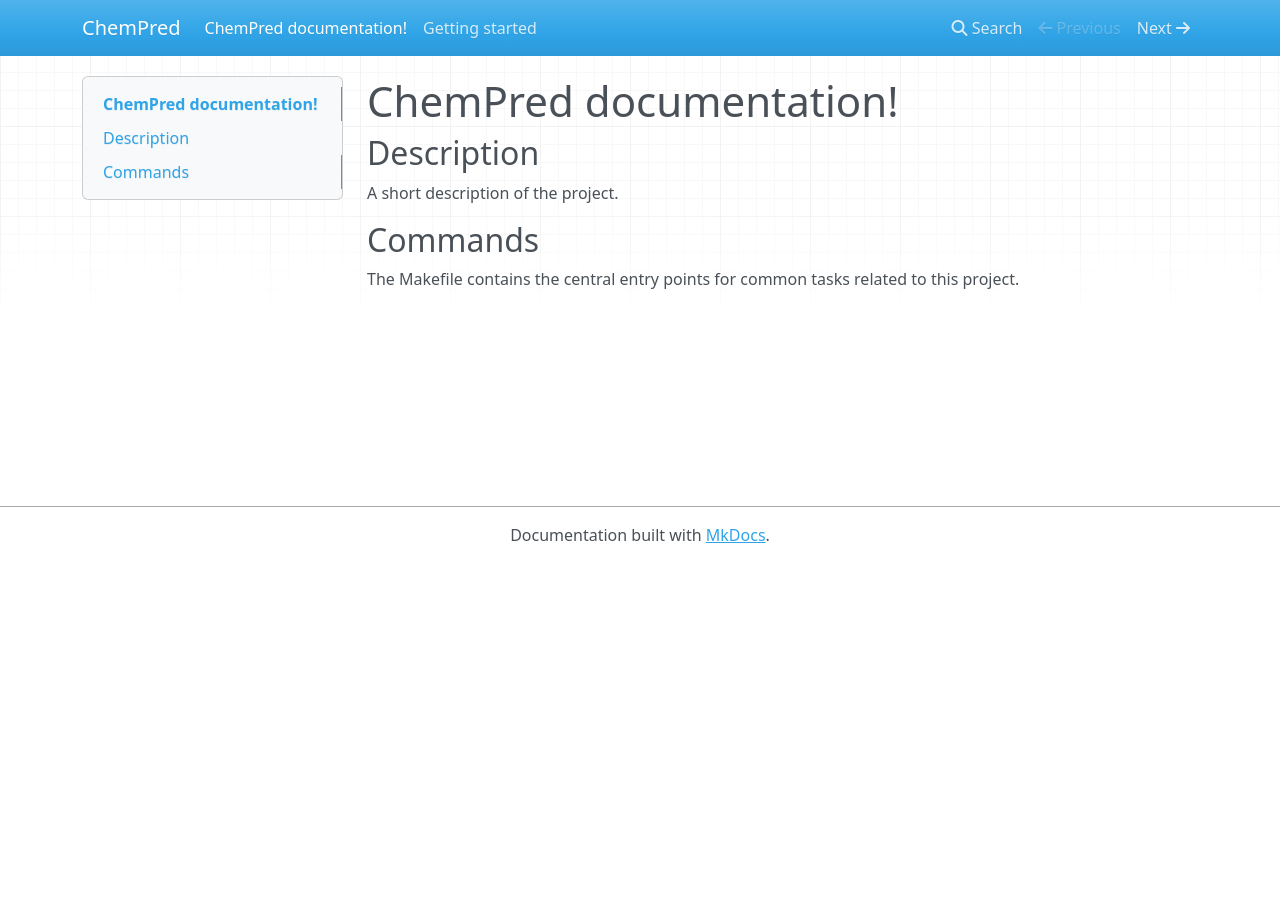
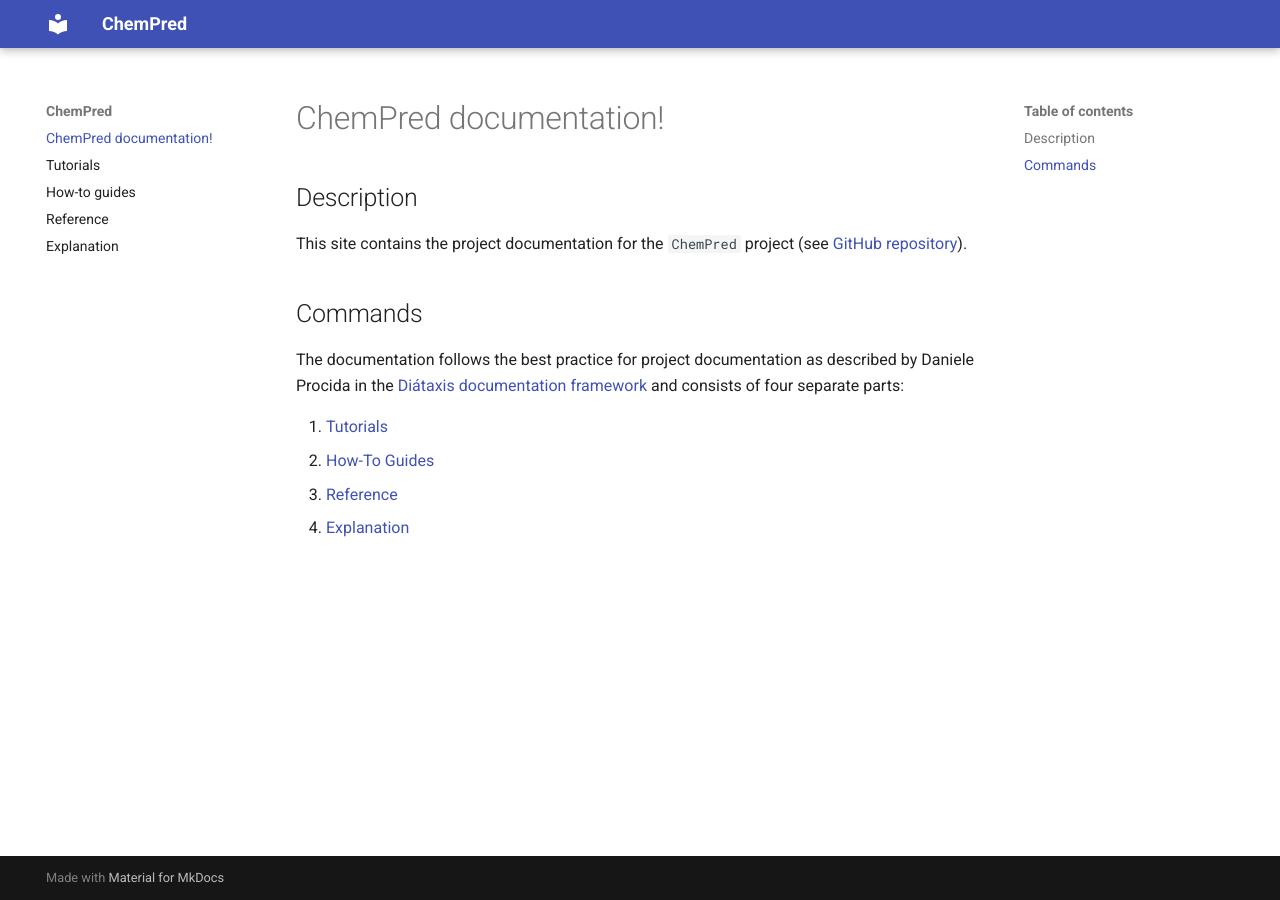
Before and after one commit to BernalFA/chempred, an MkDocs documentation site: the page built from docs/docs/index.md, in a window 1280 px wide. Built offline with MkDocs 1.6.1 and Material for MkDocs 9.7.7, drawn with Linux system fonts in a browser that asks for light colours; nearby versions of some CDN libraries.

Commit message:
initial documentation

```diff
--- a/docs/docs/index.md
+++ b/docs/docs/index.md
@@ -2,8 +2,13 @@
 
 ## Description
 
-A short description of the project.
+This site contains the project documentation for the `ChemPred` project (see [GitHub repository](https://github.com/BernalFA/chempred)).
 
 ## Commands
 
-The Makefile contains the central entry points for common tasks related to this project.
+The documentation follows the best practice for project documentation as described by Daniele Procida in the [Diátaxis documentation framework](https://diataxis.fr/) and consists of four separate parts:
+
+1. [Tutorials](tutorials.md)
+2. [How-To Guides](how-to-guides.md)
+3. [Reference](reference.md)
+4. [Explanation](explanation.md)
--- a/docs/mkdocs.yml
+++ b/docs/mkdocs.yml
@@ -2,3 +2,21 @@ site_name: ChemPred
 #
 site_author: Dr. Freddy Bernal
 #
+theme:
+  name: "material"
+
+plugins:
+  - mkdocstrings:
+      handlers:
+        python:
+          paths: [..]
+          options:
+            show_source: false
+            show_root_heading: true
+
+nav:
+  - index.md
+  - tutorials.md
+  - how-to-guides.md
+  - reference.md
+  - explanation.md
```
Also changed, not shown: docs/docs/explanation.md (added, +15 -0 lines), docs/docs/getting-started.md (deleted, +0 -6 lines), docs/docs/how-to-guides.md (added, +4 -0 lines), docs/docs/reference.md (added, +16 -0 lines), docs/docs/tutorials.md (added, +16 -0 lines).
